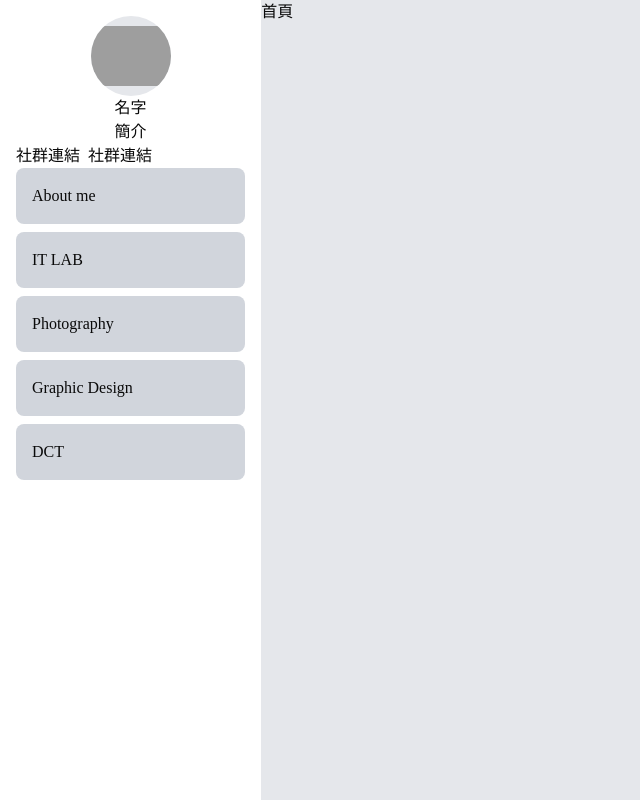
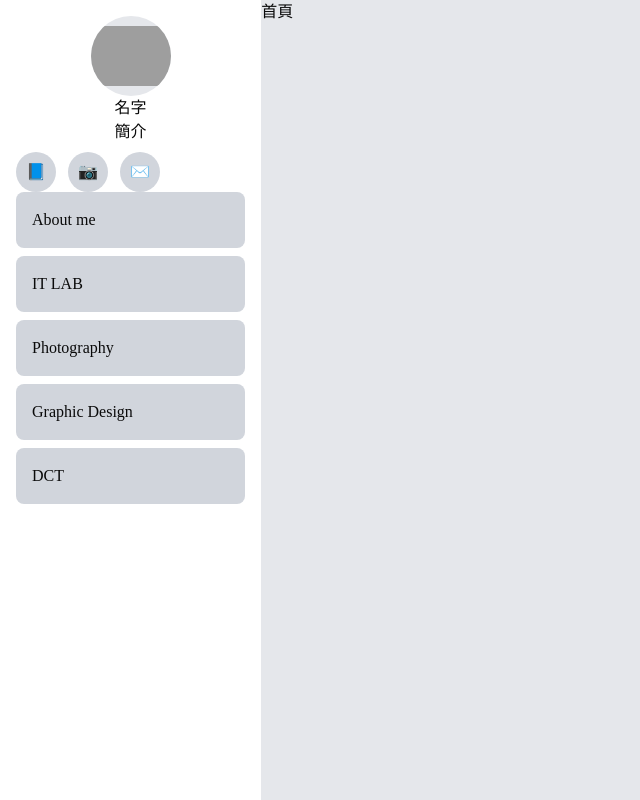
Before and after one commit to tinahung427-lian/1142_web_113102053_HW1, a Next.js app: page / in a window 1280 px wide. Shown: the whole page, without its empty margins (0-640 px from the left). Built offline with nearby package versions, Linux system fonts and the light colour scheme; grey boxes are pictures that could not be loaded.

Commit message:
feat: HW1

```diff
--- a/app/layout.tsx
+++ b/app/layout.tsx
@@ -50,11 +50,18 @@ export default function RootLayout({
             <div className="text-center">名字</div>
             <div className="text-center">簡介</div>
 
-            <div className="flex gap-2">
-              {/* icons, links, images */}
+            <div className="flex gap-3 mt-2">
+              <a href="#" className="w-10 h-10 bg-gray-300 rounded-full flex items-center justify-center">
+                📘
+              </a>
 
-              <div>社群連結</div>
-              <div>社群連結</div>
+              <a href="#" className="w-10 h-10 bg-gray-300 rounded-full flex items-center justify-center">
+                📷
+              </a>
+
+              <a href="#" className="w-10 h-10 bg-gray-300 rounded-full flex items-center justify-center">
+                ✉️
+              </a>
             </div>
 
 
```
